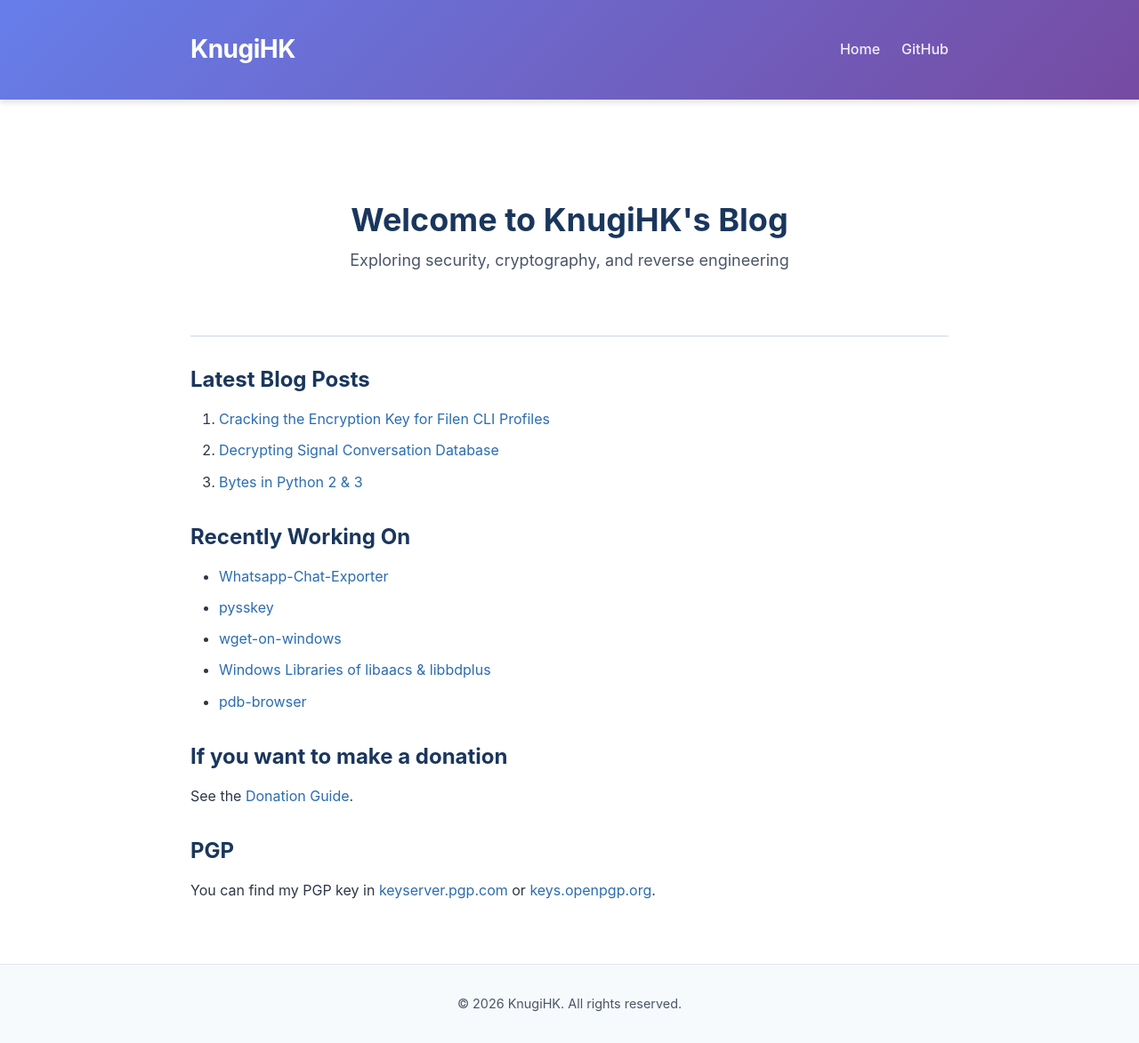
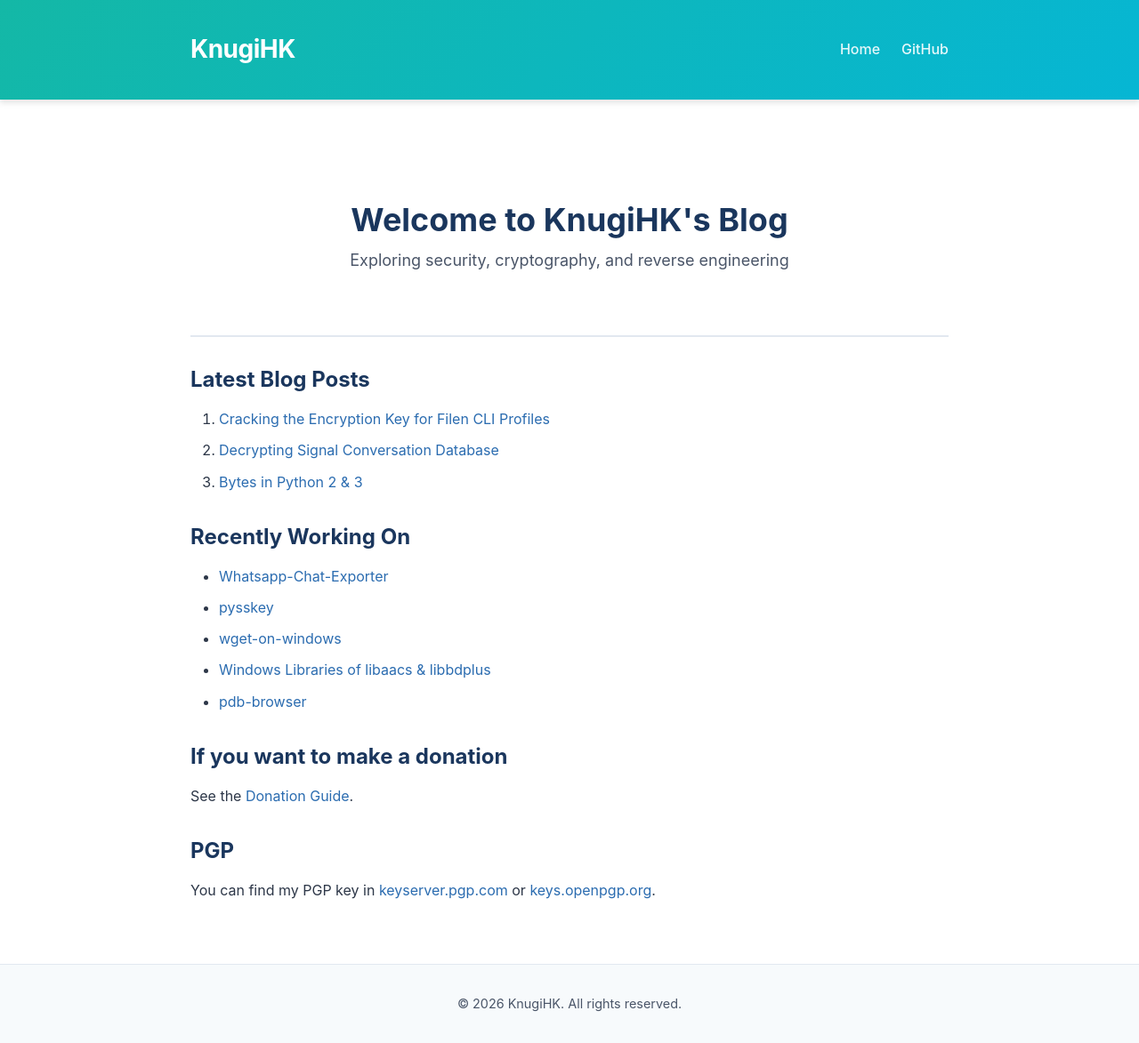
Before and after one commit to KnugiHK/KnugiHK, a Jekyll site: the page built from README.md, in a window 1280 px wide. Shown: the whole page at 89% size. Built offline with Jekyll 4.4.1, drawn with Linux system fonts in a browser that asks for light colours; our own code applies the rules of GitHub Pages for plain Markdown files.

Commit message:
Update style.css

```diff
--- a/assets/css/style.css
+++ b/assets/css/style.css
@@ -17,8 +17,8 @@
     --code-bg: #f7fafc;
     --link-color: #2b6cb0;
     --link-hover: #2c5282;
-    --header-gradient-start: #667eea;
-    --header-gradient-end: #764ba2;
+    --header-gradient-start: #14b8a6;
+    --header-gradient-end: #06b6d4;
 }
 
 body {
```
